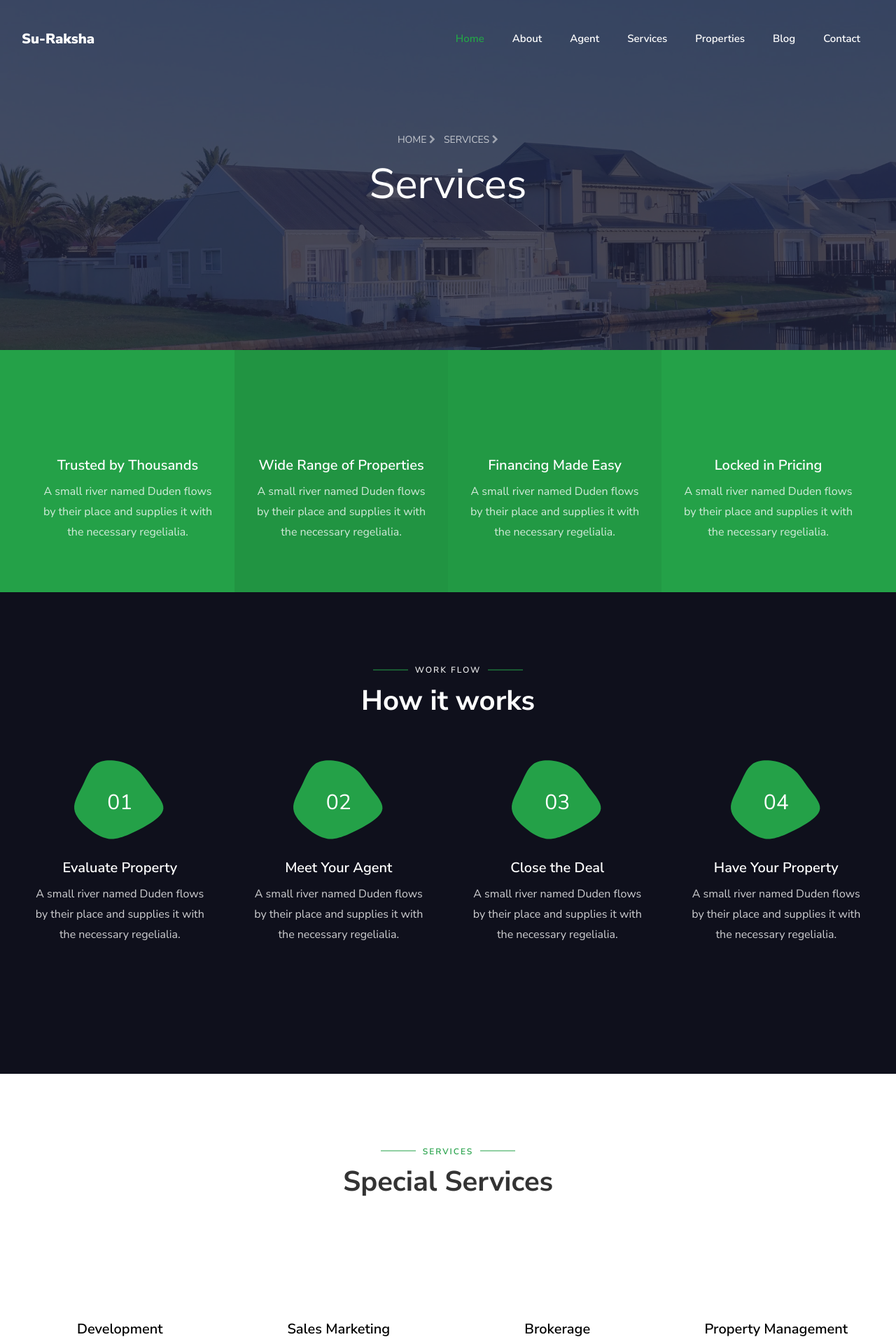
After one commit to Sanjeev-Singla/SuRaksha, a CodeIgniter app: page /SuRaksha/services in a window 1280 px wide. The commit adds this page. Shown: the top 1920 px of the page at 70% size. Run offline with CodeIgniter, Linux system fonts and the light colour scheme; some libraries are stand-ins or nearby versions; some web fonts are replaced.

Commit message:
service page added

```diff
--- a/application/config/routes.php
+++ b/application/config/routes.php
@@ -8,6 +8,9 @@ $route['translate_uri_dashes'] = FALSE;
 $route['default_controller'] = 'welcome';
 $route['home'] = "public/home/home";
 
+/* Services */
+$route['services'] = "public/services";
+
 /* Admin */
 $route['admin'] = "admin/admin";
 $route['admin/login'] = "admin/admin/login";
--- /dev/null
+++ b/application/controllers/public/Services.php
@@ -0,0 +1,22 @@
+<?php
+defined('BASEPATH') OR exit('No direct script access allowed');
+
+class Services extends MY_Controller {
+	public function __construct() {
+		parent::__construct();
+		$this->load->model('global_model');
+
+	}
+
+	 public function index($load_view="services",$title="", $description="", $keyword="", $data = []){
+        $data['data'] = $data;
+        $header['title'] = $title;
+        $header['description'] = $description;
+        $header['keyword'] = $keyword;
+        $this->load->view('public/common/header',$header);
+        $this->load->view('public/templates/'.$load_view,$data);
+        $this->load->view('public/common/footer');
+    }
+
+
+}
--- a/application/views/public/common/navbar.php
+++ b/application/views/public/common/navbar.php
@@ -2,20 +2,20 @@
 
  	<nav class="navbar navbar-expand-lg navbar-dark ftco_navbar bg-dark ftco-navbar-light" id="ftco-navbar">
  		<div class="container">
- 			<a class="navbar-brand" href="index.html">Ecoverde</a>
+ 			<a class="navbar-brand" href="index.html">Su-Raksha</a>
  			<button class="navbar-toggler" type="button" data-toggle="collapse" data-target="#ftco-nav" aria-controls="ftco-nav" aria-expanded="false" aria-label="Toggle navigation">
  				<span class="oi oi-menu"></span> Menu
  			</button>
 
  			<div class="collapse navbar-collapse" id="ftco-nav">
  				<ul class="navbar-nav ml-auto">
- 					<li class="nav-item active"><a href="index.html" class="nav-link">Home</a></li>
- 					<li class="nav-item"><a href="about.html" class="nav-link">About</a></li>
- 					<li class="nav-item"><a href="agent.html" class="nav-link">Agent</a></li>
- 					<li class="nav-item"><a href="services.html" class="nav-link">Services</a></li>
- 					<li class="nav-item"><a href="properties.html" class="nav-link">Properties</a></li>
- 					<li class="nav-item"><a href="blog.html" class="nav-link">Blog</a></li>
- 					<li class="nav-item"><a href="contact.html" class="nav-link">Contact</a></li>
+ 					<li class="nav-item active"><a href="<?= base_url('/')?>" class="nav-link">Home</a></li>
+ 					<li class="nav-item"><a href="<?= base_url('about')?>" class="nav-link">About</a></li>
+ 					<li class="nav-item"><a href="<?= base_url('agent')?>" class="nav-link">Agent</a></li>
+ 					<li class="nav-item"><a href="<?= base_url('services')?>" class="nav-link">Services</a></li>
+ 					<li class="nav-item"><a href="<?= base_url('properties')?>" class="nav-link">Properties</a></li>
+ 					<li class="nav-item"><a href="<?= base_url('blog')?>" class="nav-link">Blog</a></li>
+ 					<li class="nav-item"><a href="<?= base_url('contact')?>" class="nav-link">Contact</a></li>
  				</ul>
  			</div>
  		</div>
--- /dev/null
+++ b/application/views/public/templates/services.php
@@ -0,0 +1,194 @@
+
+<section class="hero-wrap hero-wrap-2" style="background-image: url('assets/public/images/bg_1.jpg');" data-stellar-background-ratio="0.5">
+  <div class="overlay"></div>
+  <div class="container">
+    <div class="row no-gutters slider-text js-fullheight align-items-center justify-content-center">
+      <div class="col-md-9 ftco-animate pb-0 text-center">
+        <p class="breadcrumbs"><span class="mr-2"><a href="index.html">Home <i class="fa fa-chevron-right"></i></a></span> <span>Services <i class="fa fa-chevron-right"></i></span></p>
+        <h1 class="mb-3 bread">Services</h1>
+      </div>
+    </div>
+  </div>
+</section>
+
+<section class="ftco-section ftco-no-pb ftco-no-pt bg-primary">
+  <div class="container">
+    <div class="row d-flex no-gutters">
+      <div class="col-md-3 d-flex align-items-stretch ftco-animate">
+        <div class="media block-6 services services-bg d-block text-center px-4 py-5">
+          <div class="icon d-flex justify-content-center align-items-center"><span class="flaticon-business"></span></div>
+          <div class="media-body py-md-4">
+            <h3>Trusted by Thousands</h3>
+            <p>A small river named Duden flows by their place and supplies it with the necessary regelialia.</p>
+          </div>
+        </div>
+      </div>
+      <div class="col-md-3 d-flex align-items-stretch ftco-animate">
+        <div class="media block-6 services services-bg services-darken d-block text-center px-4 py-5">
+          <div class="icon d-flex justify-content-center align-items-center"><span class="flaticon-home"></span></div>
+          <div class="media-body py-md-4">
+            <h3>Wide Range of Properties</h3>
+            <p>A small river named Duden flows by their place and supplies it with the necessary regelialia.</p>
+          </div>
+        </div>
+      </div>
+      <div class="col-md-3 d-flex align-items-stretch ftco-animate">
+        <div class="media block-6 services services-bg services-lighten d-block text-center px-4 py-5">
+          <div class="icon d-flex justify-content-center align-items-center"><span class="flaticon-stats"></span></div>
+          <div class="media-body py-md-4">
+            <h3>Financing Made Easy</h3>
+            <p>A small river named Duden flows by their place and supplies it with the necessary regelialia.</p>
+          </div>
+        </div>
+      </div>
+      <div class="col-md-3 d-flex align-items-stretch ftco-animate">
+        <div class="media block-6 services services-bg d-block text-center px-4 py-5">
+          <div class="icon d-flex justify-content-center align-items-center"><span class="flaticon-quarantine"></span></div>
+          <div class="media-body py-md-4">
+            <h3>Locked in Pricing</h3>
+            <p>A small river named Duden flows by their place and supplies it with the necessary regelialia.</p>
+          </div>
+        </div>
+      </div>
+    </div>
+  </div>
+</section>
+
+<section class="ftco-section services-section bg-darken">
+  <div class="container">
+    <div class="row justify-content-center">
+      <div class="col-md-12 text-center heading-section heading-section-white ftco-animate">
+        <span class="subheading">Work flow</span>
+        <h2 class="mb-3">How it works</h2>
+      </div>
+    </div>
+    <div class="row">
+      <div class="col-md-3 d-flex align-self-stretch ftco-animate">
+        <div class="media block-6 services services-2">
+          <div class="media-body py-md-4 text-center">
+            <div class="icon mb-1 d-flex align-items-center justify-content-center"><span>01</span>
+              <img src="<?= base_url('assets/public/images/blob.svg')?>" alt="">
+            </div>
+            <h3>Evaluate Property</h3>
+            <p>A small river named Duden flows by their place and supplies it with the necessary regelialia.</p>
+          </div>
+        </div>
+      </div>
+      <div class="col-md-3 d-flex align-self-stretch ftco-animate">
+        <div class="media block-6 services services-2">
+          <div class="media-body py-md-4 text-center">
+            <div class="icon mb-1 d-flex align-items-center justify-content-center"><span>02</span>
+              <img src="<?= base_url('assets/public/images/blob.svg')?>" alt=""></div>
+              <h3>Meet Your Agent</h3>
+              <p>A small river named Duden flows by their place and supplies it with the necessary regelialia.</p>
+            </div>
+          </div>
+        </div>
+        <div class="col-md-3 d-flex align-self-stretch ftco-animate">
+          <div class="media block-6 services services-2">
+            <div class="media-body py-md-4 text-center">
+              <div class="icon mb-1 d-flex align-items-center justify-content-center"><span>03</span>
+                <img src="<?= base_url('assets/public/images/blob.svg')?>" alt=""></div>
+                <h3>Close the Deal</h3>
+                <p>A small river named Duden flows by their place and supplies it with the necessary regelialia.</p>
+              </div>
+            </div>
+          </div>
+          <div class="col-md-3 d-flex align-self-stretch ftco-animate">
+            <div class="media block-6 services services-2">
+              <div class="media-body py-md-4 text-center">
+                <div class="icon mb-1 d-flex align-items-center justify-content-center"><span>04</span>
+                  <img src="<?= base_url('assets/public/images/blob.svg')?>" alt=""></div>
+                  <h3>Have Your Property</h3>
+                  <p>A small river named Duden flows by their place and supplies it with the necessary regelialia.</p>
+                </div>
+              </div>
+            </div>
+          </div>
+        </div>
+      </section>
+
+      <section class="ftco-section">
+        <div class="container">
+          <div class="row justify-content-center">
+            <div class="col-md-12 text-center heading-section ftco-animate mb-5">
+              <span class="subheading">Services</span>
+              <h2 class="mb-3">Special Services</h2>
+            </div>
+          </div>
+          <div class="row">
+            <div class="col-md-3 d-flex align-items-stretch ftco-animate">
+              <div class="media block-6 services d-block text-center px-3 pb-4">
+                <div class="icon d-flex justify-content-center align-items-center"><span class="flaticon-home-repair"></span></div>
+                <div class="media-body py-md-4">
+                  <h3>Development</h3>
+                  <p>A small river named Duden flows by their place and supplies it with the necessary regelialia.</p>
+                </div>
+              </div>
+            </div>
+            <div class="col-md-3 d-flex align-items-stretch ftco-animate">
+              <div class="media block-6 services d-block text-center px-3 pb-4">
+                <div class="icon d-flex justify-content-center align-items-center"><span class="flaticon-sales"></span></div>
+                <div class="media-body py-md-4">
+                  <h3>Sales Marketing</h3>
+                  <p>A small river named Duden flows by their place and supplies it with the necessary regelialia.</p>
+                </div>
+              </div>
+            </div>
+            <div class="col-md-3 d-flex align-items-stretch ftco-animate">
+              <div class="media block-6 services d-block text-center px-3 pb-4">
+                <div class="icon d-flex justify-content-center align-items-center"><span class="flaticon-bank"></span></div>
+                <div class="media-body py-md-4">
+                  <h3>Brokerage</h3>
+                  <p>A small river named Duden flows by their place and supplies it with the necessary regelialia.</p>
+                </div>
+              </div>
+            </div>
+            <div class="col-md-3 d-flex align-items-stretch ftco-animate">
+              <div class="media block-6 services d-block text-center px-3 pb-4">
+                <div class="icon d-flex justify-content-center align-items-center"><span class="flaticon-team"></span></div>
+                <div class="media-body py-md-4">
+                  <h3>Property Management</h3>
+                  <p>A small river named Duden flows by their place and supplies it with the necessary regelialia.</p>
+                </div>
+              </div>
+            </div>
+            <div class="col-md-3 d-flex align-items-stretch ftco-animate">
+              <div class="media block-6 services d-block text-center px-3 pb-4">
+                <div class="icon d-flex justify-content-center align-items-center"><span class="flaticon-home-repair"></span></div>
+                <div class="media-body py-md-4">
+                  <h3>Development</h3>
+                  <p>A small river named Duden flows by their place and supplies it with the necessary regelialia.</p>
+                </div>
+              </div>
+            </div>
+            <div class="col-md-3 d-flex align-items-stretch ftco-animate">
+              <div class="media block-6 services d-block text-center px-3 pb-4">
+                <div class="icon d-flex justify-content-center align-items-center"><span class="flaticon-sales"></span></div>
+                <div class="media-body py-md-4">
+                  <h3>Sales Marketing</h3>
+                  <p>A small river named Duden flows by their place and supplies it with the necessary regelialia.</p>
+                </div>
+              </div>
+            </div>
+            <div class="col-md-3 d-flex align-items-stretch ftco-animate">
+              <div class="media block-6 services d-block text-center px-3 pb-4">
+                <div class="icon d-flex justify-content-center align-items-center"><span class="flaticon-bank"></span></div>
+                <div class="media-body py-md-4">
+                  <h3>Brokerage</h3>
+                  <p>A small river named Duden flows by their place and supplies it with the necessary regelialia.</p>
+                </div>
+              </div>
+            </div>
+            <div class="col-md-3 d-flex align-items-stretch ftco-animate">
+              <div class="media block-6 services d-block text-center px-3 pb-4">
+                <div class="icon d-flex justify-content-center align-items-center"><span class="flaticon-team"></span></div>
+                <div class="media-body py-md-4">
+                  <h3>Property Management</h3>
+                  <p>A small river named Duden flows by their place and supplies it with the necessary regelialia.</p>
+                </div>
+              </div>
+            </div>
+          </div>
+        </div>
+      </section>
```
